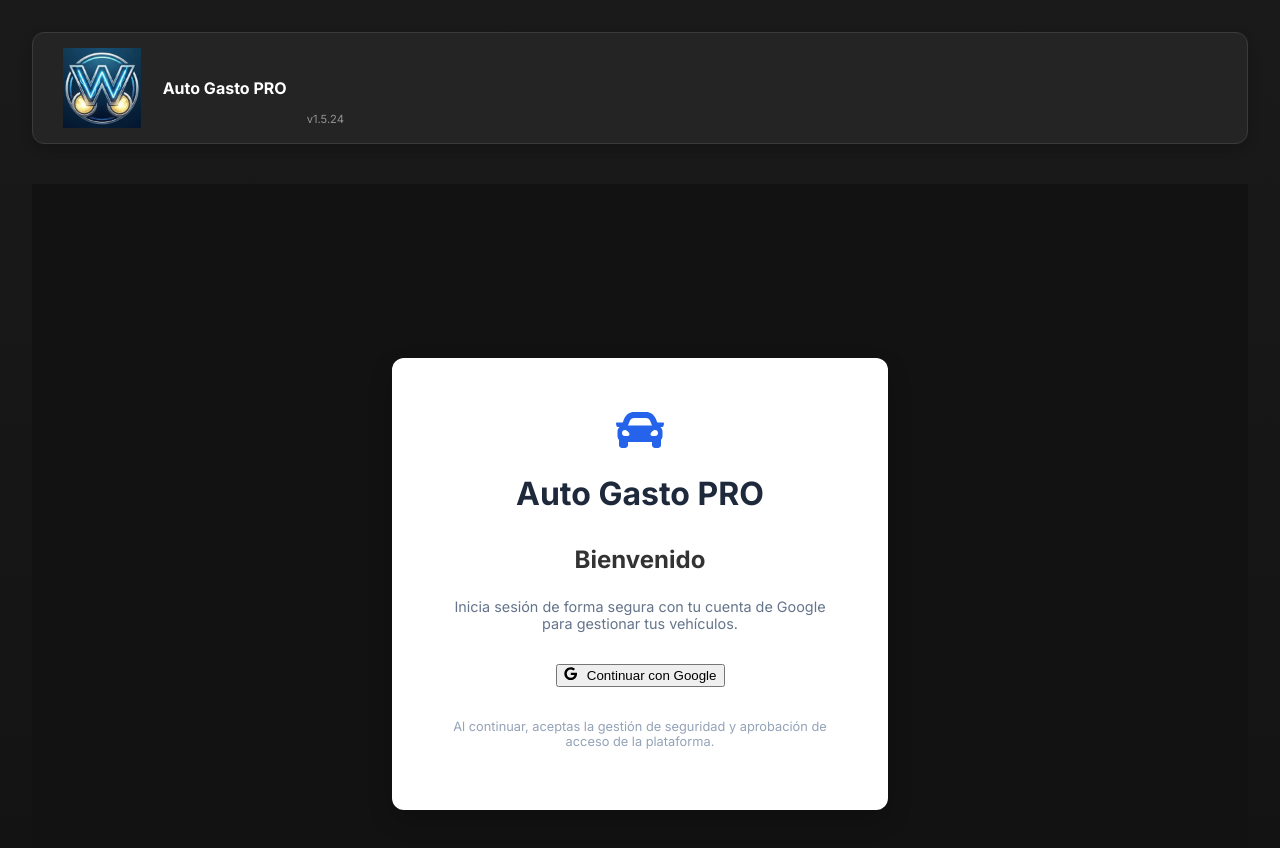
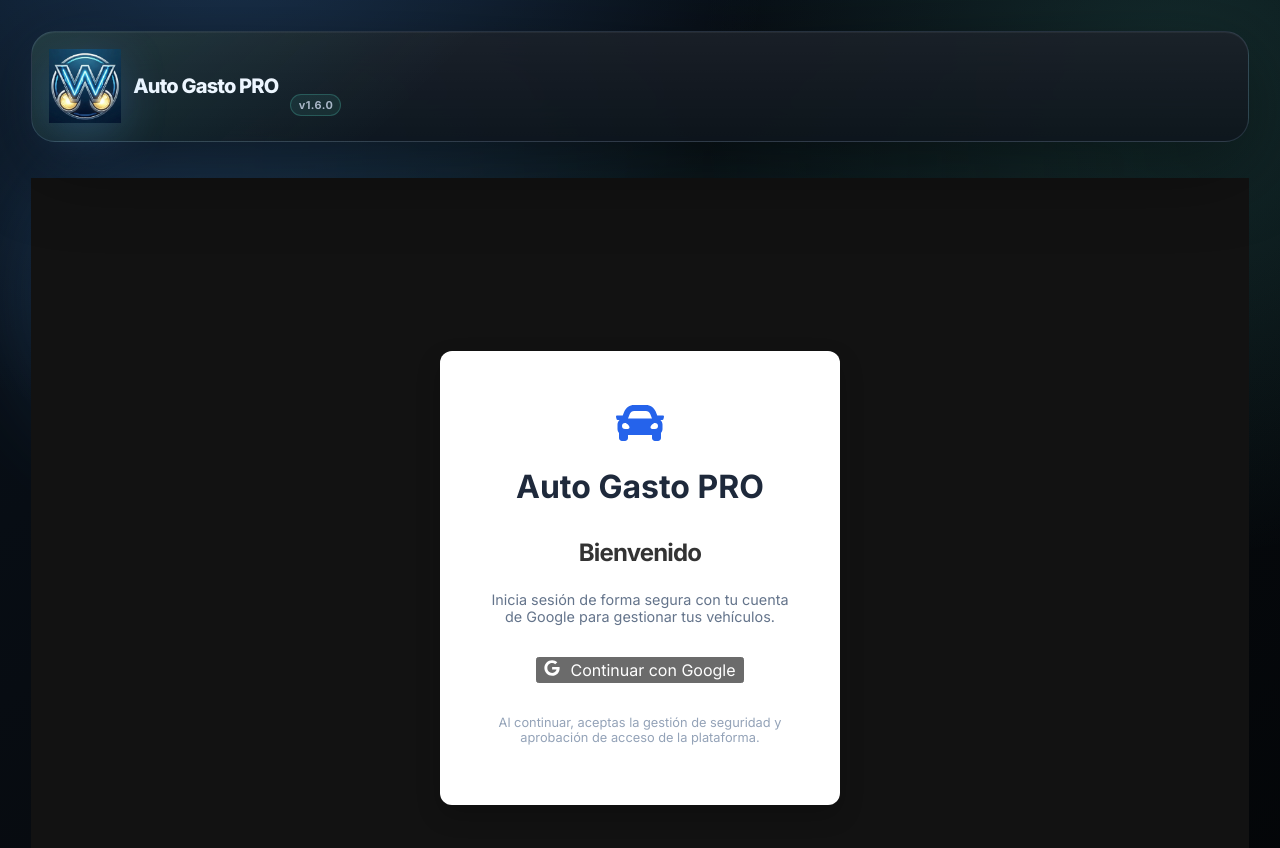
Before and after one commit to wally720/autocontrolapp, a React (Vite) app: page /#/login in a window 1280 px wide. Shown: the top 848 px of the page. Built offline with nearby package versions, Linux system fonts and the light colour scheme; no server answers.

Commit message:
feat(ui): add cockpit visual foundation

```diff
--- a/package.json
+++ b/package.json
@@ -1,7 +1,7 @@
 {
   "name": "autogasto-pro",
   "private": true,
-  "version": "1.5.24",
+  "version": "1.6.0",
   "homepage": "https://wally720.github.io/autocontrolapp",
   "type": "module",
   "scripts": {
--- a/src/App.css
+++ b/src/App.css
@@ -1,77 +1,120 @@
 /* src/App.css */
 
+#root > div {
+  position: relative;
+  isolation: isolate;
+}
+
+#root > div::before {
+  content: '';
+  position: absolute;
+  inset: 5.5rem -1rem auto;
+  z-index: -1;
+  height: 22rem;
+  border-radius: 999px;
+  background: linear-gradient(90deg, rgba(88, 166, 255, 0.18), rgba(94, 234, 212, 0.08), transparent);
+  filter: blur(48px);
+  opacity: 0.78;
+}
+
+main {
+  width: 100%;
+}
+
 .app-header {
-  background-color: #242424;
-  /* Color de superficie oscuro */
-  padding: 20px;
-  border-radius: 8px;
-  margin-bottom: 2rem;
-  box-shadow: 0 2px 4px rgba(0, 0, 0, 0.2);
   display: flex;
+  align-items: center;
   justify-content: space-between;
-  align-items: center;
-  border: 1px solid #3a3a3a;
+  gap: 1rem;
+  padding: clamp(1rem, 3vw, 1.5rem);
+  margin-bottom: clamp(1.25rem, 3vw, 2rem);
+  overflow: hidden;
+  border: 1px solid var(--color-border);
+  border-radius: var(--radius-lg);
+  background:
+    linear-gradient(135deg, rgba(88, 166, 255, 0.12), transparent 36%),
+    var(--color-surface);
+  box-shadow: var(--shadow-panel);
+  backdrop-filter: blur(18px);
 }
 
 .app-header h1 {
   margin: 0;
-  font-size: 1.8rem;
-  color: #448aff;
-  /* Azul profesional más brillante */
+  color: var(--color-primary-strong);
+  font-size: clamp(1.45rem, 4vw, 2.1rem);
+  letter-spacing: -0.04em;
 }
 
 .main-layout {
   display: grid;
-  grid-template-columns: 1fr 1.5fr;
-  gap: 2rem;
+  grid-template-columns: minmax(280px, 0.92fr) minmax(0, 1.5fr);
+  gap: clamp(1rem, 3vw, 2rem);
+  align-items: start;
 }
 
 .left-column,
 .right-column {
   display: flex;
   flex-direction: column;
-  gap: 2rem;
+  gap: clamp(1rem, 2.6vw, 2rem);
+  min-width: 0;
 }
 
-/* Estilos para los "contenedores" o "tarjetas" de la UI */
+/* Tarjetas base del tablero: superficies tipo panel del cockpit financiero. */
 .feature-card {
-  background: #242424;
-  /* Color de superficie oscuro */
-  padding: 25px;
-  border-radius: 8px;
-  box-shadow: 0 2px 4px rgba(0, 0, 0, 0.2);
   text-align: left;
-  border: 1px solid #3a3a3a;
+  min-width: 0;
+  padding: clamp(1rem, 2.8vw, 1.6rem);
+  border: 1px solid var(--color-border);
+  border-radius: var(--radius-lg);
+  background:
+    linear-gradient(180deg, rgba(255, 255, 255, 0.055), transparent 42%),
+    var(--color-surface);
+  box-shadow: var(--shadow-soft);
+  backdrop-filter: blur(16px);
 }
 
 .feature-card h3 {
   margin-top: 0;
-  margin-bottom: 1.5rem;
-  color: #e0e0e0;
-  border-bottom: 1px solid #3a3a3a;
-  padding-bottom: 10px;
+  margin-bottom: 1.25rem;
+  padding-bottom: 0.8rem;
+  border-bottom: 1px solid var(--color-border);
+  color: var(--color-text);
+  font-size: clamp(1.05rem, 2.6vw, 1.25rem);
+  letter-spacing: -0.02em;
 }
 
 /* Título de la sección principal */
 h2 {
   text-align: left;
   margin-bottom: 1rem;
+  color: var(--color-text);
+  letter-spacing: -0.035em;
 }
 
-/* --- Responsive Design for Mobile --- */
 @media (max-width: 768px) {
+  #root > div::before {
+    inset: 4rem -1rem auto;
+    height: 16rem;
+  }
+
+  .app-header {
+    flex-direction: column;
+    align-items: flex-start;
+  }
+
   .main-layout {
     grid-template-columns: 1fr;
-    /* Cambia a una sola columna */
-    gap: 1.5rem;
+    gap: 1rem;
   }
 
   .feature-card {
-    padding: 20px 15px;
+    border-radius: var(--radius-md);
   }
 }
 
 .table-container {
   width: 100%;
   overflow-x: auto;
+  -webkit-overflow-scrolling: touch;
 }
--- a/src/components/Navbar.css
+++ b/src/components/Navbar.css
@@ -1,105 +1,220 @@
 /* src/components/Navbar.css */
 .navbar {
-  background-color: #242424;
-  padding: 15px 30px;
-  border-radius: 12px;
-  margin-bottom: 2.5rem;
   display: flex;
+  align-items: center;
   justify-content: space-between;
-  align-items: center;
-  border: 1px solid #3a3a3a;
-  box-shadow: 0 4px 12px rgba(0, 0, 0, 0.2);
+  gap: 1rem;
+  width: 100%;
+  margin-bottom: clamp(1rem, 3vw, 2.25rem);
+  padding: clamp(0.85rem, 2.2vw, 1.1rem);
+  border: 1px solid var(--color-border);
+  border-radius: var(--radius-lg);
+  background:
+    linear-gradient(135deg, rgba(94, 234, 212, 0.12), transparent 34%),
+    linear-gradient(180deg, rgba(255, 255, 255, 0.07), rgba(255, 255, 255, 0.025)),
+    rgba(8, 15, 23, 0.86);
+  box-shadow: var(--shadow-panel);
+  backdrop-filter: blur(20px);
 }
 
 .navbar-logo-placeholder {
-  height: 80px;
-  /* Aumentado para un logo más grande */
+  height: clamp(52px, 7vw, 74px);
   width: auto;
-  /* Asegura que el ancho se ajuste para no deformar la imagen */
+  flex: 0 0 auto;
+  filter: drop-shadow(0 12px 22px rgba(88, 166, 255, 0.24));
 }
 
 .navbar-brand {
   display: flex;
   align-items: center;
-  gap: 12px;
+  gap: 0.75rem;
+  min-width: max-content;
+}
+
+.navbar-title {
+  color: var(--color-text);
+  font-size: clamp(1rem, 2vw, 1.25rem);
+  font-weight: 800;
+  letter-spacing: -0.04em;
+  white-space: nowrap;
+}
+
+.navbar-version {
+  align-self: flex-end;
+  margin-bottom: 0.45rem;
+  padding: 0.18rem 0.45rem;
+  border: 1px solid rgba(94, 234, 212, 0.22);
+  border-radius: var(--radius-pill);
+  color: var(--color-text-muted);
+  background: rgba(94, 234, 212, 0.08);
+  font-size: 0.68rem;
+  font-weight: 700;
+  letter-spacing: 0.04em;
 }
 
 .navbar-links {
   display: flex;
-  gap: 1rem;
-  background-color: #1a1a1a;
-  padding: 8px;
-  border-radius: 8px;
+  flex: 1 1 auto;
+  justify-content: center;
+  gap: 0.45rem;
+  min-width: 0;
+  padding: 0.35rem;
+  border: 1px solid rgba(255, 255, 255, 0.07);
+  border-radius: var(--radius-pill);
+  background: rgba(3, 7, 11, 0.46);
 }
 
 .navbar-links a {
-  color: #c0c0c0;
-  text-decoration: none;
-  font-weight: 500;
-  padding: 10px 20px;
-  border-radius: 6px;
-  transition: all 0.2s ease-in-out;
   display: flex;
   align-items: center;
-  gap: 8px;
+  justify-content: center;
+  gap: 0.5rem;
+  min-height: var(--touch-target);
+  padding: 0.65rem 0.95rem;
+  border-radius: var(--radius-pill);
+  color: var(--color-text-muted);
+  text-decoration: none;
+  font-weight: 700;
+  line-height: 1;
+  white-space: nowrap;
+  transition: color 0.2s ease, background 0.2s ease, transform 0.2s ease, box-shadow 0.2s ease;
 }
 
 .navbar-links a:hover {
-  background-color: #3a3a3a;
-  color: #fff;
+  color: var(--color-text);
+  background: rgba(255, 255, 255, 0.08);
+  transform: translateY(-1px);
 }
 
 .navbar-links a.active {
-  background-color: #448aff;
-  color: #121212;
-  font-weight: 600;
-  box-shadow: 0 2px 8px rgba(68, 138, 255, 0.3);
+  color: #031018;
+  background: linear-gradient(135deg, var(--color-primary-strong), var(--color-accent));
+  box-shadow: 0 10px 26px rgba(94, 234, 212, 0.24);
 }
 
-/* --- Responsive Design for Mobile --- */
-@media (max-width: 768px) {
+.navbar-controls {
+  display: flex;
+  align-items: center;
+  justify-content: flex-end;
+  gap: 0.75rem;
+  min-width: 0;
+}
+
+.user-profile-nav {
+  display: flex;
+  align-items: center;
+  gap: 0.65rem;
+  min-width: 0;
+  padding-left: 0.85rem;
+  border-left: 1px solid var(--color-border);
+  color: var(--color-text);
+}
+
+.user-profile-avatar {
+  width: 36px;
+  height: 36px;
+  flex: 0 0 auto;
+  border: 2px solid var(--color-accent);
+  border-radius: 50%;
+  object-fit: cover;
+  box-shadow: 0 0 0 4px rgba(94, 234, 212, 0.1);
+}
+
+.user-profile-email {
+  max-width: 13rem;
+  overflow: hidden;
+  color: var(--color-text-muted);
+  font-size: 0.85rem;
+  font-weight: 600;
+  text-overflow: ellipsis;
+  white-space: nowrap;
+}
+
+.logout-btn {
+  display: inline-flex;
+  align-items: center;
+  justify-content: center;
+  gap: 0.45rem;
+  min-height: var(--touch-target);
+  padding: 0.6rem 0.85rem;
+  border: 1px solid rgba(255, 255, 255, 0.09);
+  border-radius: var(--radius-pill);
+  color: var(--color-text);
+  background: rgba(255, 255, 255, 0.08);
+  cursor: pointer;
+  font-weight: 800;
+  transition: background 0.2s ease, transform 0.2s ease, border-color 0.2s ease;
+}
+
+.logout-btn:hover {
+  transform: translateY(-1px);
+  border-color: rgba(255, 122, 144, 0.36);
+  background: rgba(255, 122, 144, 0.16);
+}
+
+@media (max-width: 1020px) {
   .navbar {
-    flex-direction: column;
-    gap: 15px;
-    padding: 15px;
-    text-align: center;
+    flex-wrap: wrap;
+    justify-content: center;
   }
 
   .navbar-brand {
-    flex-direction: column;
-    gap: 5px;
-  }
-
-  .navbar-logo-placeholder {
-    height: 60px;
+    flex: 1 1 100%;
+    justify-content: center;
   }
 
   .navbar-links {
-    width: 100%;
+    order: 3;
+    flex: 1 1 100%;
+    flex-wrap: wrap;
+    border-radius: var(--radius-lg);
+  }
+
+  .navbar-controls {
+    flex: 1 1 100%;
     justify-content: center;
     flex-wrap: wrap;
-    gap: 5px;
-    padding: 5px;
+  }
+}
+
+@media (max-width: 640px) {
+  .navbar-brand {
+    flex-wrap: wrap;
+    gap: 0.5rem;
+  }
+
+  .navbar-links {
+    display: grid;
+    grid-template-columns: repeat(auto-fit, minmax(9rem, 1fr));
+    width: 100%;
+    gap: 0.4rem;
+    padding: 0.45rem;
   }
 
   .navbar-links a {
-    padding: 8px 12px;
-    font-size: 0.9rem;
+    width: 100%;
+    padding-inline: 0.75rem;
   }
 
-  /* Contenedor de Switcher y Perfil */
-  .navbar>div:last-child {
-    flex-direction: column;
+  .navbar-controls,
+  .user-profile-nav {
     width: 100%;
-    gap: 15px !important;
+    justify-content: center;
   }
 
   .user-profile-nav {
-    border-left: none !important;
-    padding-left: 0 !important;
-    border-top: 1px solid rgba(255, 255, 255, 0.1);
-    padding-top: 10px;
-    width: 100%;
-    justify-content: center;
+    flex-wrap: wrap;
+    padding-left: 0;
+    padding-top: 0.85rem;
+    border-top: 1px solid var(--color-border);
+    border-left: 0;
+  }
+
+  .user-profile-email {
+    max-width: min(100%, 18rem);
+  }
+
+  .logout-btn {
+    flex: 1 1 9rem;
   }
 }
--- a/src/components/Navbar.jsx
+++ b/src/components/Navbar.jsx
@@ -1,5 +1,4 @@
 // src/components/Navbar.jsx
-import React from 'react';
 import { NavLink, useNavigate } from 'react-router-dom';
 import { FaTachometerAlt, FaChartPie, FaUserShield, FaSignOutAlt } from 'react-icons/fa';
 import VehicleSwitcher from '../features/VehicleSwitcher';
@@ -34,9 +33,8 @@
           alt="AutoGasto Pro Logo"
           className="navbar-logo-placeholder"
         />
-        <span style={{ color: 'white', fontWeight: 'bold', marginLeft: '10px' }}>Auto Gasto PRO</span>
-        <span style={{ color: 'rgba(255,255,255,0.5)', fontSize: '0.7rem', marginLeft: '8px', alignSelf: 'flex-end', marginBottom: '2px' }}>v{APP_VERSION}</span>
-
+        <span className="navbar-title">Auto Gasto PRO</span>
+        <span className="navbar-version">v{APP_VERSION}</span>
       </div>
 
       {currentUser && userProfile?.status === 'approved' && (
@@ -57,28 +55,25 @@
               </NavLink>
             )}
           </div>
-          <div style={{ display: 'flex', alignItems: 'center', gap: '15px' }}>
+          <div className="navbar-controls">
             <VehicleSwitcher />
-            <div className="user-profile-nav" style={{ display: 'flex', alignItems: 'center', gap: '10px', color: 'white', borderLeft: '1px solid rgba(255,255,255,0.2)', paddingLeft: '15px' }}>
+            <div className="user-profile-nav">
               {currentUser.photoURL ? (
                 <img
                   src={currentUser.photoURL}
-                  alt="Profile"
+                  alt="Perfil"
                   referrerPolicy="no-referrer"
-                  style={{ width: '32px', height: '32px', borderRadius: '50%', border: '2px solid #448aff', objectFit: 'cover' }}
+                  className="user-profile-avatar"
                 />
-
               ) : (
-                <span style={{ fontSize: '0.85rem', opacity: '0.9' }}>{currentUser.email}</span>
+                <span className="user-profile-email">{currentUser.email}</span>
               )}
-              <button onClick={handleLogout} className="logout-btn" style={{ background: 'rgba(255,255,255,0.1)', border: 'none', color: 'white', cursor: 'pointer', display: 'flex', alignItems: 'center', gap: '5px', padding: '6px 10px', borderRadius: '4px' }}>
+              <button onClick={handleLogout} className="logout-btn" type="button">
                 <FaSignOutAlt />
                 <span>Salir</span>
               </button>
             </div>
-
           </div>
-
         </>
       )}
     </nav>
--- a/src/index.css
+++ b/src/index.css
@@ -1,26 +1,123 @@
 /* src/index.css */
-@import url('https://fonts.googleapis.com/css2?family=Inter:wght@400;500;600;700&display=swap');
+@import url('https://fonts.googleapis.com/css2?family=Inter:wght@400;500;600;700;800&display=swap');
+
+:root {
+  color-scheme: dark;
+
+  /* Tokens del cockpit financiero oscuro. */
+  --color-bg: #070b10;
+  --color-bg-elevated: #0c121a;
+  --color-surface: rgba(14, 22, 32, 0.86);
+  --color-surface-strong: rgba(19, 31, 45, 0.94);
+  --color-surface-soft: rgba(255, 255, 255, 0.055);
+  --color-border: rgba(135, 166, 199, 0.2);
+  --color-border-strong: rgba(94, 234, 212, 0.34);
+  --color-text: #edf6ff;
+  --color-text-muted: #a9b7c8;
+  --color-text-soft: #6f8197;
+  --color-primary: #58a6ff;
+  --color-primary-strong: #7dd3fc;
+  --color-accent: #5eead4;
+  --color-warning: #f8c86b;
+  --color-success: #5ef0a3;
+  --color-danger: #ff7a90;
+
+  --font-sans: 'Inter', ui-sans-serif, system-ui, -apple-system, BlinkMacSystemFont, 'Segoe UI', sans-serif;
+  --radius-sm: 10px;
+  --radius-md: 16px;
+  --radius-lg: 24px;
+  --radius-pill: 999px;
+  --space-page: clamp(0.85rem, 2.4vw, 2rem);
+  --touch-target: 44px;
+  --shadow-soft: 0 18px 50px rgba(0, 0, 0, 0.32);
+  --shadow-panel: 0 24px 80px rgba(0, 0, 0, 0.42), inset 0 1px 0 rgba(255, 255, 255, 0.05);
+  --focus-ring: 0 0 0 3px rgba(94, 234, 212, 0.24);
+  --page-max-width: 1280px;
+}
+
+* {
+  box-sizing: border-box;
+}
+
+html {
+  min-width: 320px;
+  min-height: 100%;
+  background: var(--color-bg);
+}
 
 body {
   margin: 0;
-  font-family: 'Inter', sans-serif;
+  min-width: 320px;
+  min-height: 100vh;
+  overflow-x: hidden;
+  font-family: var(--font-sans);
   -webkit-font-smoothing: antialiased;
   -moz-osx-font-smoothing: grayscale;
-  background-color: #1a1a1a;
-  background-image: linear-gradient(180deg, #1a1a1a 0%, #121212 100%);
-  color: #e0e0e0;
-  min-height: 100vh;
+  background:
+    radial-gradient(circle at 18% -10%, rgba(88, 166, 255, 0.24), transparent 34rem),
+    radial-gradient(circle at 92% 8%, rgba(94, 234, 212, 0.15), transparent 30rem),
+    linear-gradient(145deg, #07101a 0%, #070b10 46%, #030507 100%);
+  color: var(--color-text);
+}
+
+body::before {
+  content: '';
+  position: fixed;
+  inset: 0;
+  z-index: -1;
+  pointer-events: none;
+  background-image:
+    linear-gradient(rgba(255, 255, 255, 0.025) 1px, transparent 1px),
+    linear-gradient(90deg, rgba(255, 255, 255, 0.018) 1px, transparent 1px);
+  background-size: 56px 56px;
+  mask-image: linear-gradient(to bottom, rgba(0, 0, 0, 0.7), transparent 76%);
+}
+
+button,
+input,
+select,
+textarea {
+  font: inherit;
+}
+
+button,
+a,
+select {
+  -webkit-tap-highlight-color: transparent;
+}
+
+a {
+  color: inherit;
+}
+
+img,
+svg {
+  max-width: 100%;
+}
+
+button:focus-visible,
+a:focus-visible,
+input:focus-visible,
+select:focus-visible,
+textarea:focus-visible {
+  outline: none;
+  box-shadow: var(--focus-ring);
+}
+
+::selection {
+  background: rgba(94, 234, 212, 0.32);
+  color: var(--color-text);
 }
 
 #root {
-  max-width: 1280px;
+  width: min(100%, var(--page-max-width));
   margin: 0 auto;
-  padding: 2rem;
+  padding: var(--space-page);
   text-align: center;
 }
 
 @media (max-width: 768px) {
   #root {
-    padding: 1rem 10px;
+    padding: 0.85rem;
   }
 }
--- a/src/utils/constants.js
+++ b/src/utils/constants.js
@@ -40,4 +40,4 @@
 // Constantes de límites de la aplicación
 export const MAX_VEHICLES_PER_USER = 2;
 export const MAX_VEHICLES_ERROR_MSG = "Solo puedes tener un máximo de 2 placas.";
-export const APP_VERSION = '1.5.24';
+export const APP_VERSION = '1.6.0';
```
Also changed, not shown: 2 other files (tests, documents, lock files or other folders).
